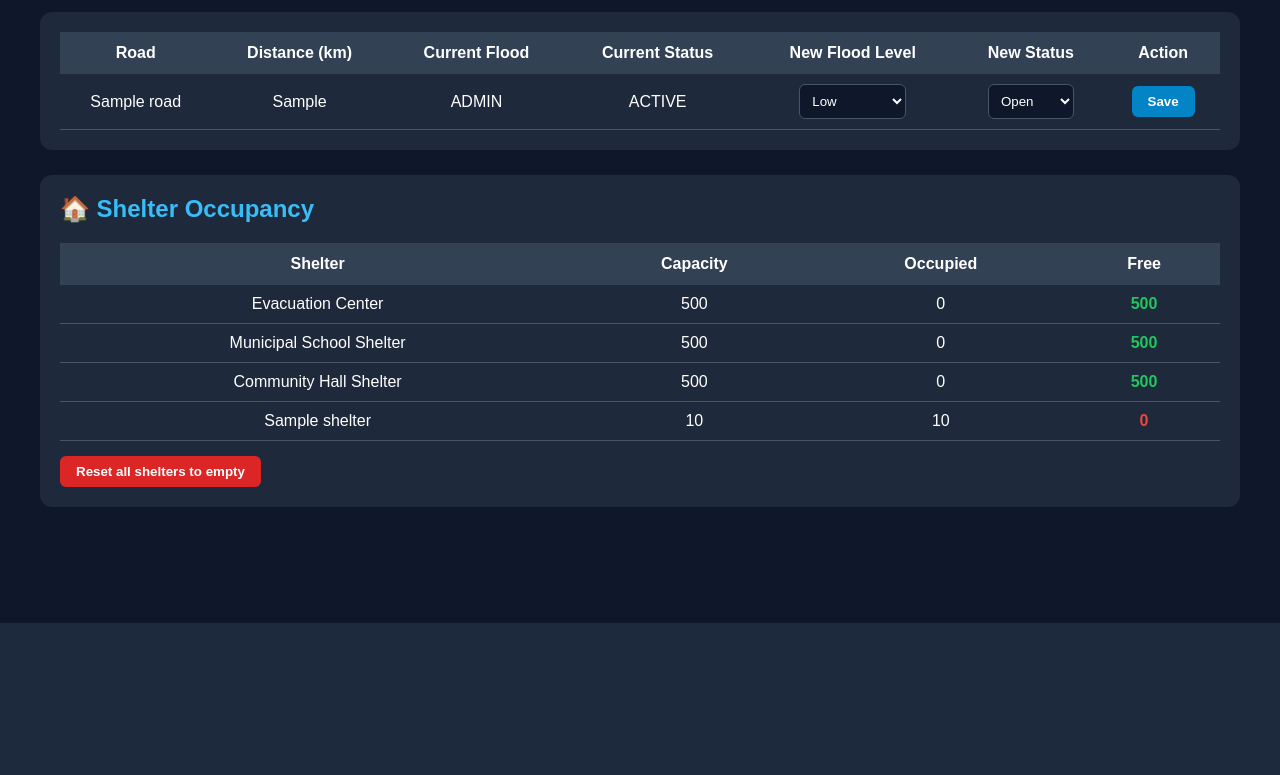
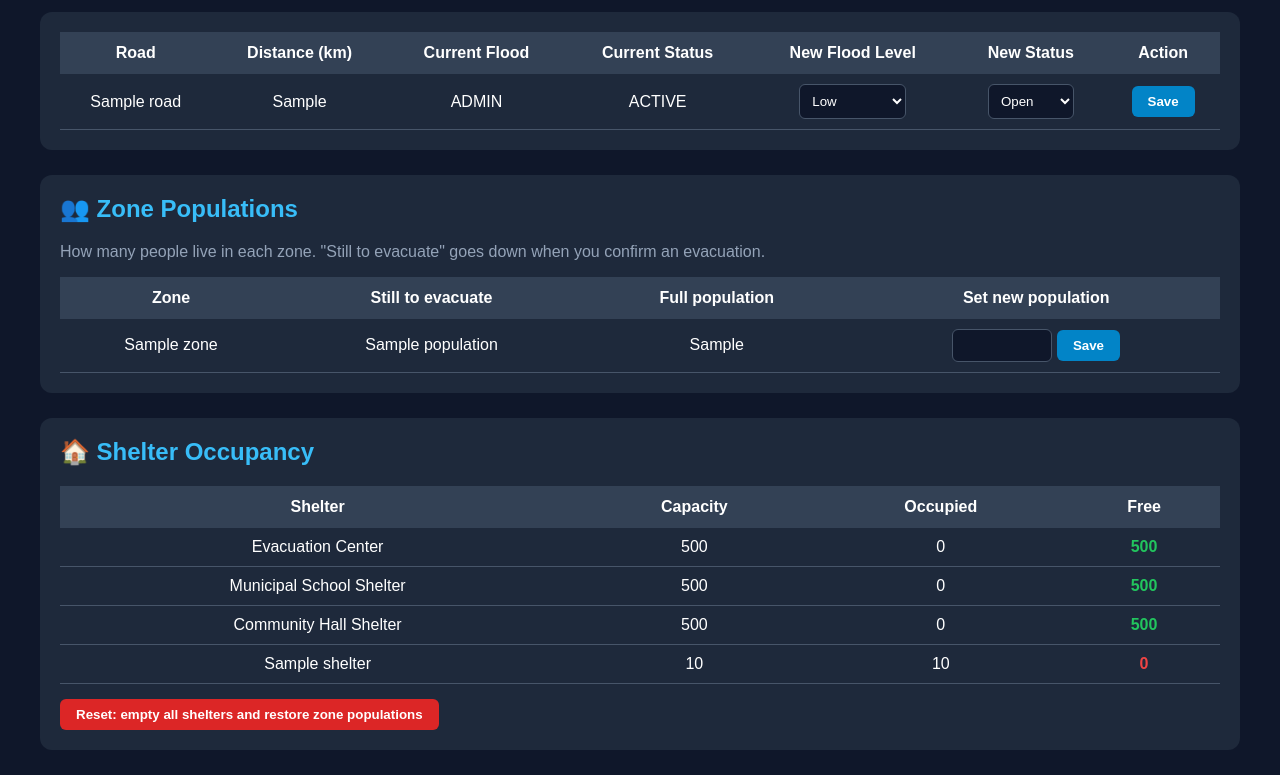
Before and after one commit to shaikyakub071-coder/flood_evacuation-planner, a Flask app: page /admin in a window 1280 px wide. Shown: the part 177-952 px from the top of the page. Before the commit the page ends 800 px from the top, so only its background shows below. Run offline with Flask 3, Linux system fonts and the light colour scheme; the visitor is signed in with stand-in values (Sample User, id 1); a database or web service that is not in the repository returns one stand-in record (values such as "Sample title"); some libraries are stand-ins or nearby versions.

Commit message:
Add zone population section with update functionality
Added a new section displaying zone populations with a form to update the population for each zone. Updated the reset button description for clarity.

```diff
--- a/templates/admin.html
+++ b/templates/admin.html
@@ -112,6 +112,49 @@
     </div>
 
     <div class="road-box" style="margin-top:25px;">
+        <h2 style="color:#38bdf8;margin-top:0;">👥 Zone Populations</h2>
+        <p style="color:#94a3b8;margin-top:0;">
+            How many people live in each zone. "Still to evacuate" goes
+            down when you confirm an evacuation.
+        </p>
+        <table>
+            <thead>
+                <tr>
+                    <th>Zone</th>
+                    <th>Still to evacuate</th>
+                    <th>Full population</th>
+                    <th>Set new population</th>
+                </tr>
+            </thead>
+            <tbody>
+            {% for z in zones %}
+                <tr>
+                    <form method="POST" action="/update_population">
+                        <td>
+                            {{ z[0] }}
+                            <input type="hidden" name="zone" value="{{ z[0] }}">
+                        </td>
+                        <td>{{ z[1] }}</td>
+                        <td>{{ z[2] }}</td>
+                        <td>
+                            <input type="number" name="people" min="0"
+                                   value="{{ z[2] }}" required
+                                   style="width:100px;padding:8px;
+                                          border-radius:6px;
+                                          border:1px solid #475569;
+                                          background:#0f172a;color:white;">
+                            <button class="save-btn" type="submit">Save</button>
+                        </td>
+                    </form>
+                </tr>
+            {% else %}
+                <tr><td colspan="4">No zones found.</td></tr>
+            {% endfor %}
+            </tbody>
+        </table>
+    </div>
+
+    <div class="road-box" style="margin-top:25px;">
         <h2 style="color:#38bdf8;margin-top:0;">🏠 Shelter Occupancy</h2>
         <table>
             <thead>
@@ -138,7 +181,7 @@
         <form method="POST" action="/reset_shelters">
             <button class="save-btn" type="submit"
                     style="margin-top:15px;background:#dc2626;">
-                Reset all shelters to empty
+                Reset: empty all shelters and restore zone populations
             </button>
         </form>
     </div>
```
